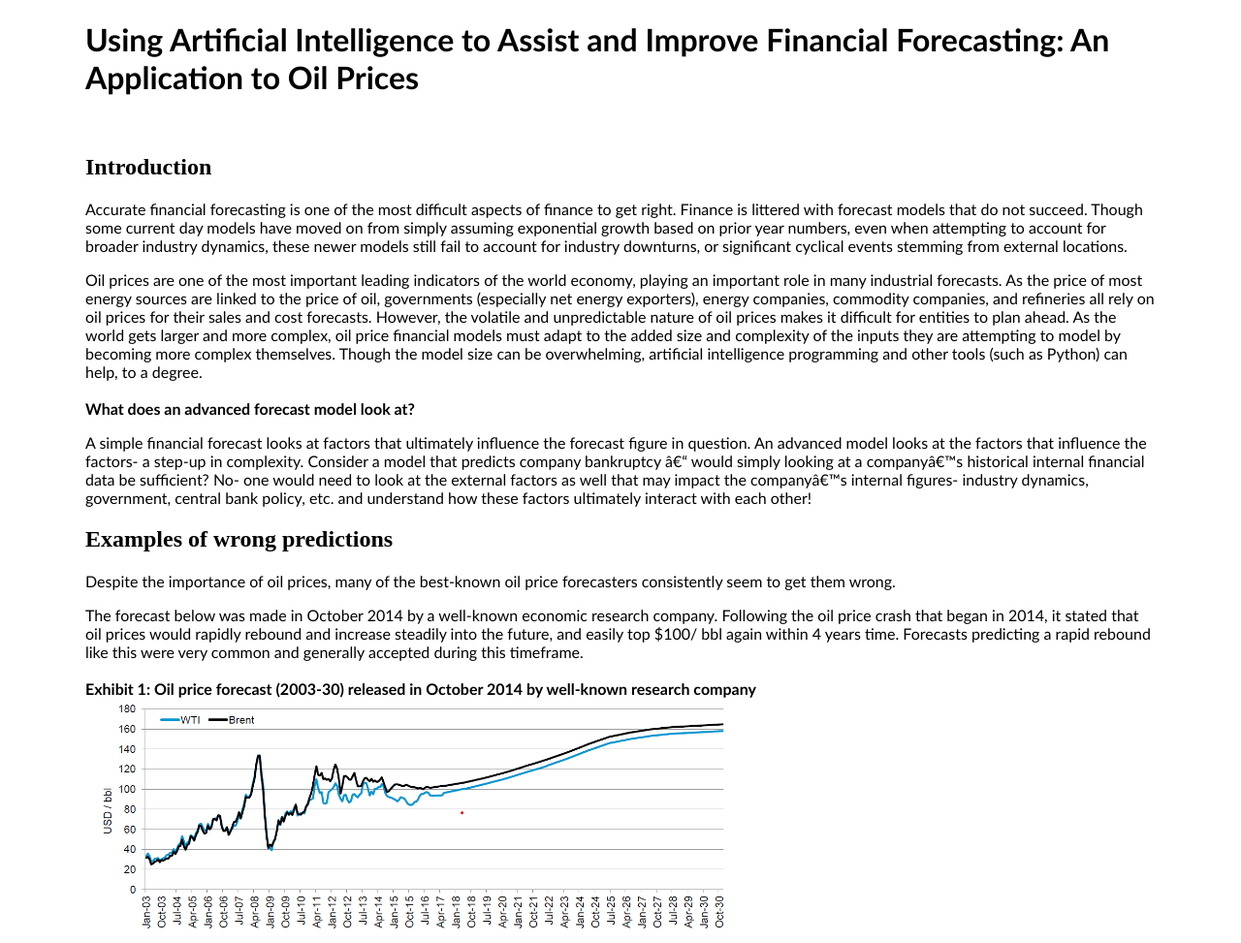
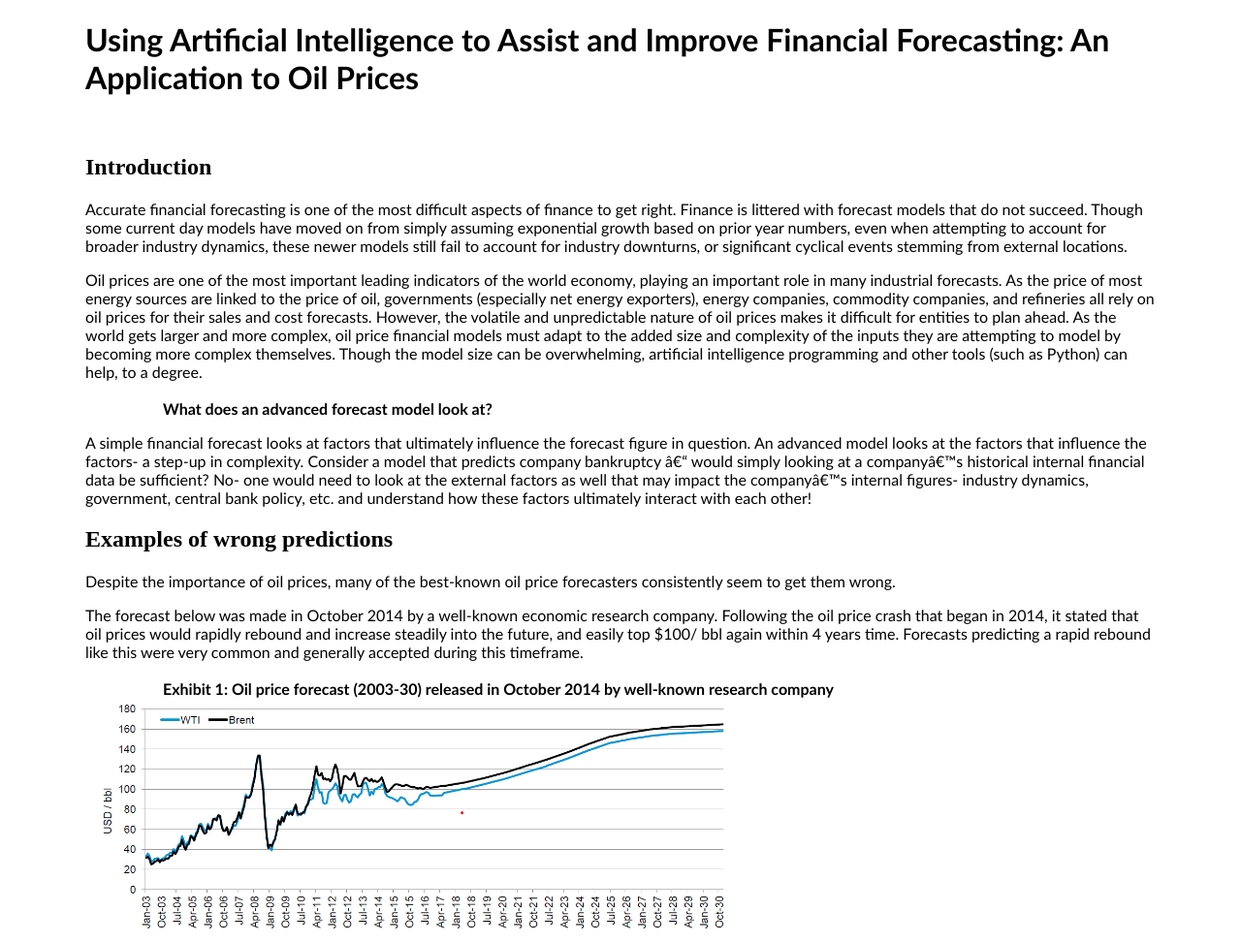
Before and after one commit to robliou/github.io, a plain HTML site: page oilprice.html in a window 1280 px wide. Shown: the top 973 px of the page at 97% size. Drawn offline with Linux system fonts and the light colour scheme.

Commit message:
Update oilprice.html

```diff
--- a/oilprice.html
+++ b/oilprice.html
@@ -2,6 +2,11 @@
 <html>
 <head>
 <style>
+
+  b{
+    margin-right: 80px;
+  margin-left:80px;
+  }
 
 p {
   margin-right: 80px;
@@ -116,6 +121,7 @@ p {
   <p>We start with acquiring full list of the major producers and their production amounts, as seen as Exhibit 6 below. As in the traditional model, we look at each major producer’s production in the short-to-medium term. Do they have new projects coming along? What is the minimum price needed to get these projects online? Are any supply disruptions expected? Are groups attempting to limit production in order to boost the price?    </p>
   <br>
   <b> Exhibit 6: Global crude oil production, by Region (2019)</b>
+<br>
   <img src="/6.png" width="50%" >
   <br>
   <p> As a next step, we go into detail for each significant producer, attempting to develop a detailed understanding of each producer’s break-even price. <br>
```
